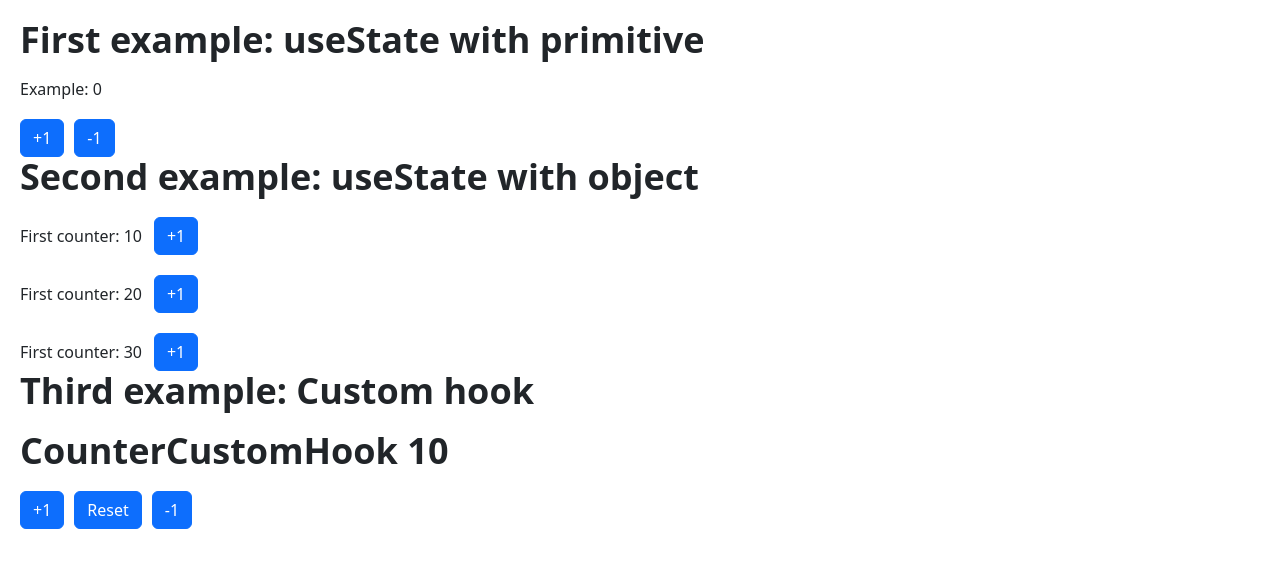
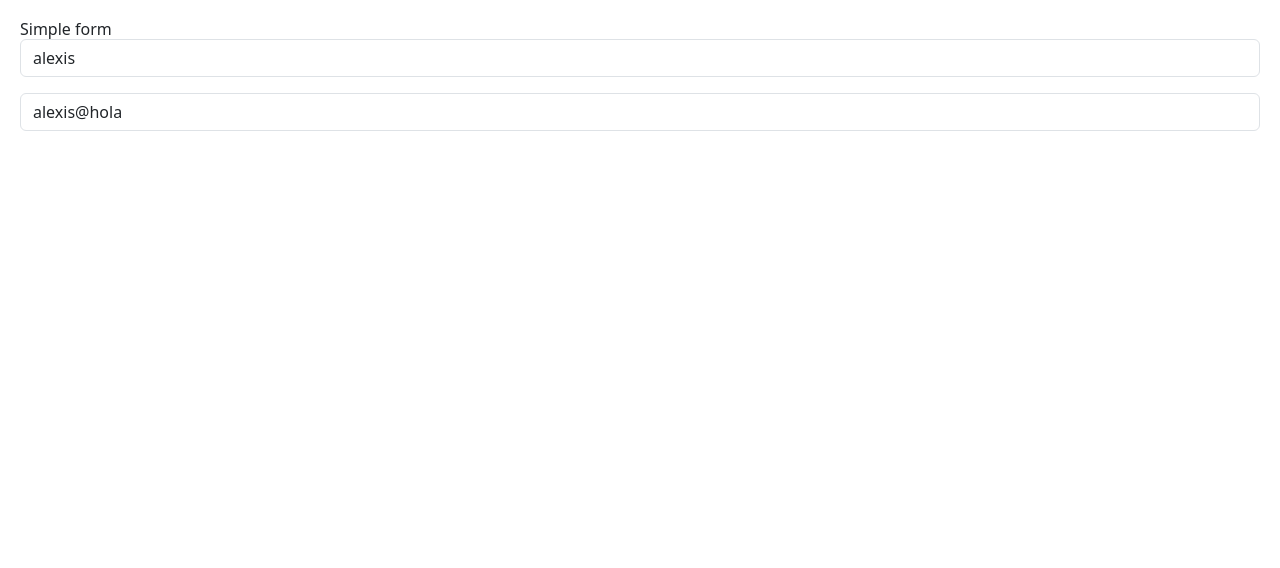
Before and after one commit to patinoAlexis/learning-react-01-hooks, a React (Vite) app: page / in a window 1280 px wide. Shown: the top 568 px of the page. Built offline with nearby package versions, Linux system fonts and the light colour scheme.

Commit message:
122 class starting with useEffect

```diff
--- /dev/null
+++ b/src/02-useEffect/SimpleForm.jsx
@@ -0,0 +1,43 @@
+import { useEffect, useState } from "react";
+
+export const SimpleForm = () => {
+  const [formState, setFormState] = useState({
+    userName: "alexis",
+    email: "alexis@hola",
+  });
+  const { userName, email } = formState;
+
+  const onInputChange = ({ target }) => {
+    // const { name, value } = target;
+    setFormState({
+      ...formState,
+      [target.name]: target.value,
+    });
+  };
+
+  useEffect(() => {
+    console.log("useEffect");
+    console.log("userName", formState);
+  }, [formState]);
+  return (
+    <>
+      <h1>Simple form</h1>
+      <input
+        type="text"
+        className="form-control"
+        placeholder="User Name"
+        name="userName"
+        value={userName}
+        onChange={onInputChange}
+      />
+      <input
+        type="email"
+        className="form-control tw-mt-4"
+        placeholder="alexis@email.com"
+        name="email"
+        value={email}
+        onChange={onInputChange}
+      />
+    </>
+  );
+};
--- a/src/main.jsx
+++ b/src/main.jsx
@@ -1,11 +1,13 @@
 import { createRoot } from "react-dom/client";
 import "./index.css";
 import { StrictMode } from "react";
-import { CounterApp } from "./01-useState/CounterApp.jsx";
+// import { CounterApp } from "./01-useState/CounterApp.jsx";
+import { SimpleForm } from "./02-useEffect/SimpleForm.jsx";
 
 createRoot(document.getElementById("root")).render(
   <StrictMode>
     {/*<HooksApp />*/}
-    <CounterApp />
+    {/*<CounterApp />*/}
+    <SimpleForm />
   </StrictMode>,
 );
```
Also changed, not shown: src/02-useEffect/README.MD (added).
